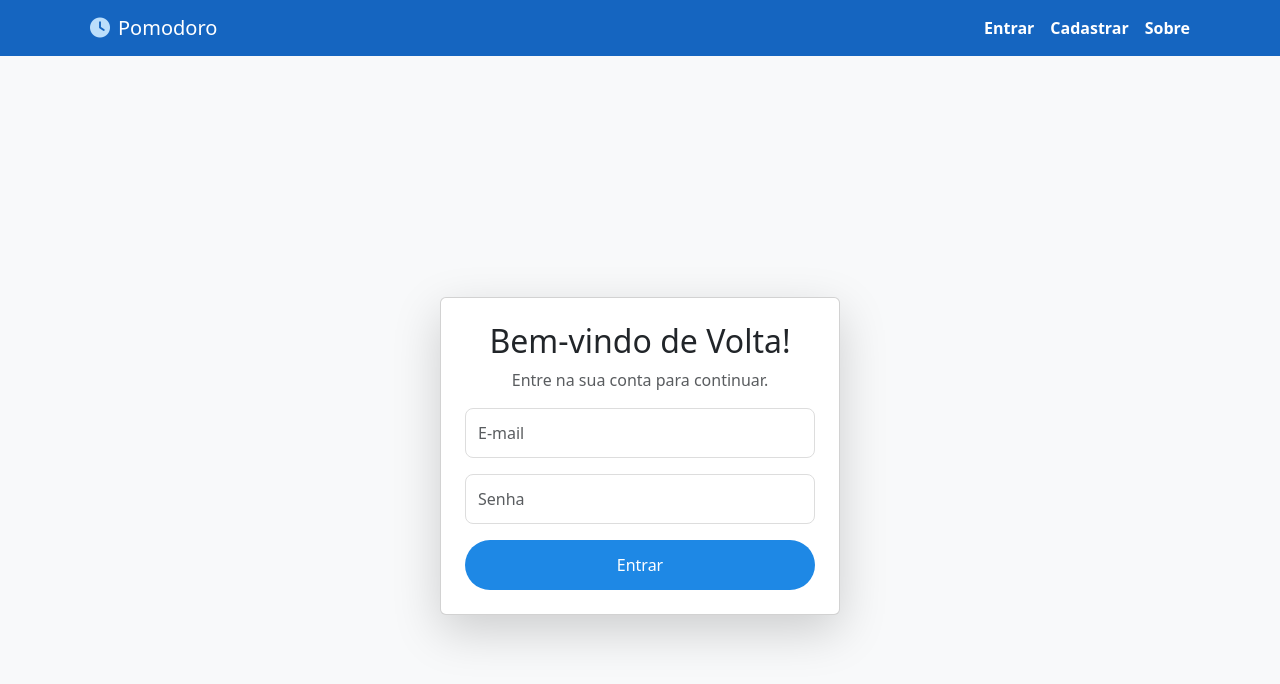
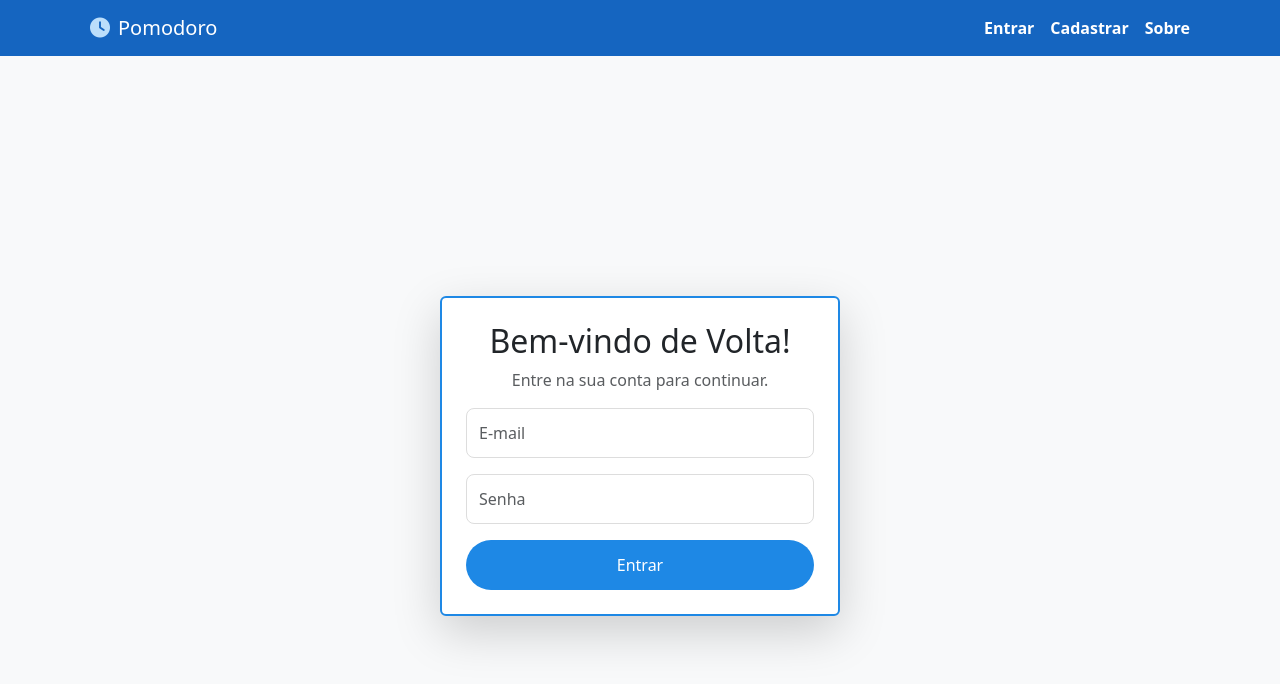
Before and after one commit to Mikaelpro1010/Pomodoro_Online, a React (Vite) app in the folder app_front-end/app_gerenciamento_users/: page /login in a window 1280 px wide. Shown: the top 684 px of the page. Built offline with nearby package versions, Linux system fonts and the light colour scheme.

Commit message:
Update page.jsx

```diff
--- a/app_front-end/app_gerenciamento_users/src/pages/login/page.jsx
+++ b/app_front-end/app_gerenciamento_users/src/pages/login/page.jsx
@@ -92,7 +92,7 @@ function Login() {
 
             {/* Modal de Login */}
             <section className="container vh-100 d-flex align-items-center justify-content-center">
-                <div className="card shadow-lg p-4 rounded" style={{ maxWidth: "400px", width: "100%" }}>
+                <div className="card shadow-lg p-4 rounded" style={{ maxWidth: "400px", width: "100%", border: "2px solid #1E88E5", padding: "20px" }}>
                     <h2 className="text-dark text-center">Bem-vindo de Volta!</h2>
                     <p className="text-muted text-center">Entre na sua conta para continuar.</p>
 
```
